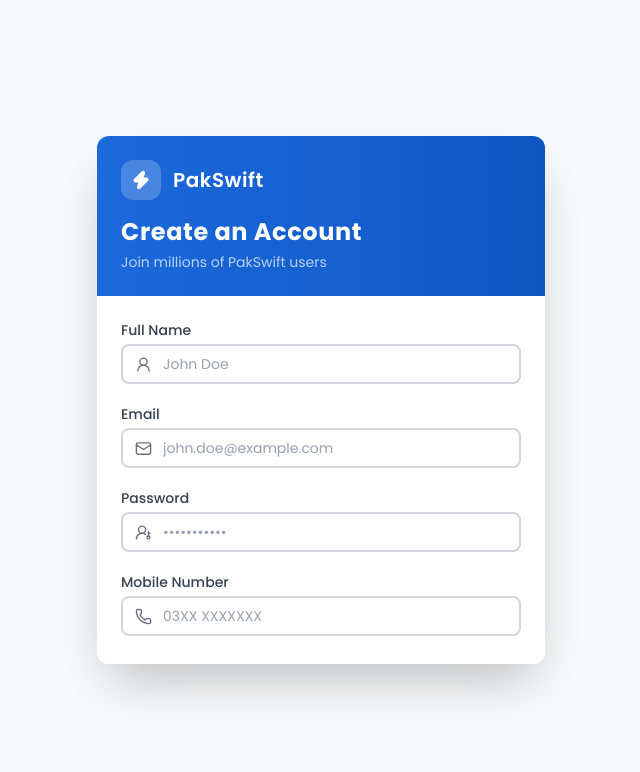
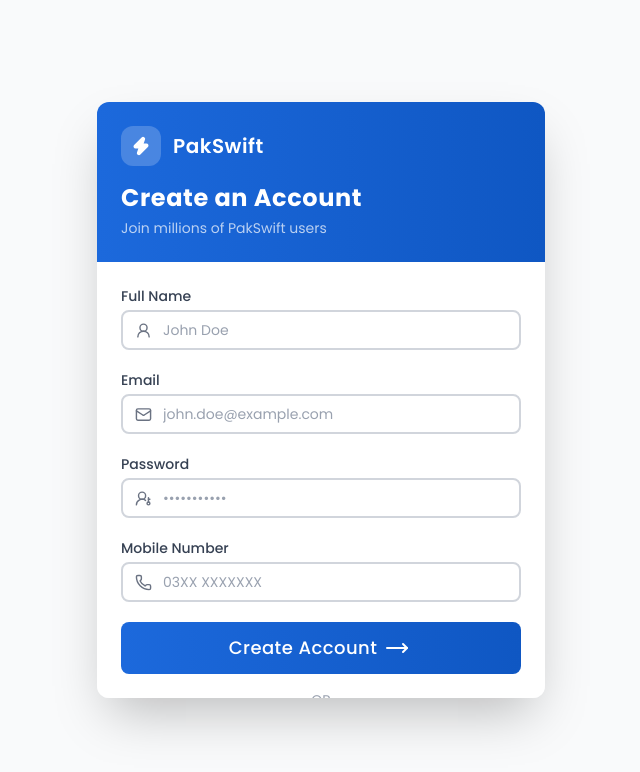
Before and after one commit to ahaddev655/PaySwift, a React (Vite) app: page /auth in a window 1280 px wide. Shown: the top 772 px of the page, without its empty margins (319-959 px from the left). Built offline with nearby package versions, Linux system fonts and the light colour scheme.

Commit message:
fifth commit

```diff
--- a/src/pages/AuthPage.jsx
+++ b/src/pages/AuthPage.jsx
@@ -1,6 +1,14 @@
-import { Mail, Phone, UserRound, UserRoundKey, Zap } from "lucide-react";
+import {
+  Mail,
+  MoveRight,
+  Phone,
+  UserRound,
+  UserRoundKey,
+  Zap,
+} from "lucide-react";
 import { useState } from "react";
 import { motion } from "framer-motion";
+import googleIcon from "../assets/google_icon.svg";
 
 function AuthPage() {
   const [formData, setFormData] = useState({
@@ -13,6 +21,8 @@
   const handleSubmit = (e) => {
     e.preventDefault();
   };
+
+  const [isLogin, setIsLogin] = useState(false);
 
   const handleInputChange = (e) => {
     const { name, value } = e.target;
@@ -36,7 +46,7 @@
       animate={{ opacity: 1 }}
       className="flex items-center justify-center h-screen overflow-hidden bg-gray-50"
     >
-      <div className="w-full max-w-md mx-4 shadow-2xl rounded-xl overflow-hidden">
+      <div className="w-full max-w-md mx-4 shadow-2xl rounded-xl max-h-149 overflow-y-auto">
         {/* ==================== Header ==================== */}
         <motion.div
           initial={{ y: -20, opacity: 0 }}
@@ -73,10 +83,12 @@
           className="bg-white p-6"
         >
           {/* ==================== FORM ==================== */}
-          <div>
           <div className="rounded-lg">
-              <form className="space-y-4">
+            <form className="space-y-4" onSubmit={handleSubmit}>
               {/* -------------------- FULL NAME -------------------- */}
+              {isLogin ? (
+                ""
+              ) : (
                 <div className="flex flex-col space-y-1 relative">
                   <label
                     htmlFor="fname"
@@ -98,6 +110,7 @@
                     className="absolute top-9 left-3.5 text-gray-500"
                   />
                 </div>
+              )}
               {/* -------------------- EMAIL -------------------- */}
               <div className="flex flex-col space-y-1 relative">
                 <label
@@ -143,6 +156,9 @@
                 />
               </div>
               {/* -------------------- PHONE NUMBER -------------------- */}
+              {isLogin ? (
+                ""
+              ) : (
                 <div className="flex flex-col space-y-1 relative">
                   <label
                     htmlFor="mobileNumber"
@@ -164,8 +180,56 @@
                     className="absolute top-9 left-3.5 text-gray-500"
                   />
                 </div>
+              )}
+              {/* -------------------- BUTTON -------------------- */}
+              <div className="text-center">
+                <button
+                  type="submit"
+                  className="text-white bg-linear-to-r from-[#1c69dc] to-[#0f57c3] w-full py-3 group rounded-lg flex items-center justify-center"
+                >
+                  <span className="text-lg font-medium tracking-wide">
+                    {isLogin ? "Sign In" : "Create Account"}
+                  </span>
+                  <MoveRight className="ml-3 -translate-x-1 group-hover:translate-x-0 transition-transform" />
+                </button>
+              </div>
             </form>
+            {/* -------------------- CONTINUE WITH -------------------- */}
+            <div className="flex items-center gap-3 my-4">
+              <div className="h-[0.1rem] bg-gray-300 w-full rounded-full" />
+              <span className="text-sm text-gray-400">OR</span>
+              <div className="h-[0.1rem] bg-gray-300 w-full rounded-full" />
             </div>
+            {/* -------------------- GOOGLE BUTTON -------------------- */}
+            <div className="text-center">
+              <button
+                type="button"
+                className="py-3 w-full border-2 border-blue-300 rounded-lg flex items-center justify-center gap-2 hover:shadow-lg transition-shadow ease-in-out duration-300"
+              >
+                <img src={googleIcon} alt="IMG" />
+                <span className="font-medium">Continue With Google</span>
+              </button>
+            </div>
+            <p className="text-center text-sm text-[#7384A3] mt-3.5">
+              {isLogin
+                ? "Already have an account? "
+                : "Don't have an account? "}
+              {isLogin ? (
+                <span
+                  className="text-[#1f66d9] font-semibold cursor-pointer"
+                  onClick={() => setIsLogin(false)}
+                >
+                  Sign Up
+                </span>
+              ) : (
+                <span
+                  className="text-[#1f66d9] font-semibold cursor-pointer"
+                  onClick={() => setIsLogin(true)}
+                >
+                  Sign In
+                </span>
+              )}
+            </p>
           </div>
         </motion.div>
       </div>
```
Also changed, not shown: src/assets/google_icon.svg (added). Lines whose indentation alone changed are shown as unchanged.
